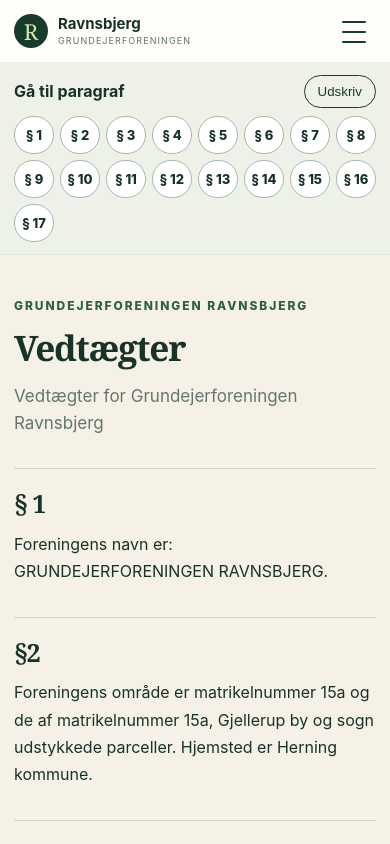
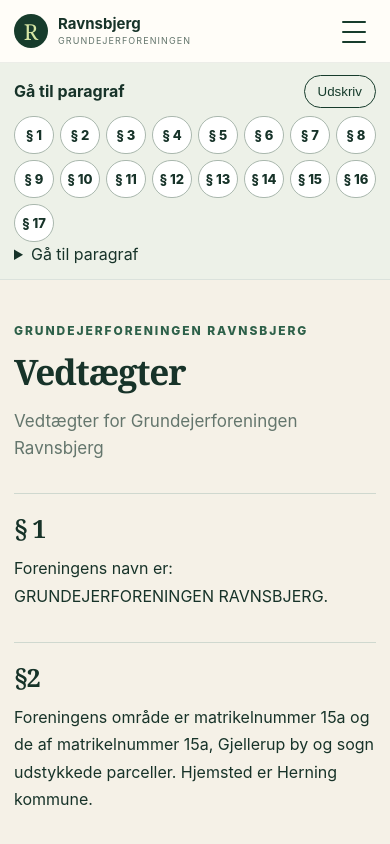
Before and after one commit to laugebex/Ravnsbjerg-info, a Next.js app: page /vedtaegter in a window 390 px wide. Shown: the top 844 px of the page. Built offline with nearby package versions, Linux system fonts and the light colour scheme.

Commit message:
Make bylaws navigation robust and compact on mobile

```diff
--- a/components/BylawsTools.jsx
+++ b/components/BylawsTools.jsx
@@ -1,14 +1,9 @@
 'use client'
-import {useEffect} from 'react'
 
 const paragraphs=Array.from({length:17},(_,i)=>i+1)
+const Links=()=> <nav className="bylawsToc" aria-label="Vedtægternes paragraffer">{paragraphs.map(n=><a key={n} href={`#paragraf-${n}`}>§ {n}</a>)}</nav>
 
-export function BylawsTools(){
-  useEffect(()=>{
-    document.querySelectorAll('.legalSection').forEach((section,i)=>{
-      section.id=`paragraf-${i+1}`
-      section.style.scrollMarginTop='92px'
-    })
-  },[])
-  return <aside className="bylawsTools" aria-label="Genveje til vedtægterne"><div className="wrap legalWrap"><div className="bylawsToolsTop"><strong>Gå til paragraf</strong><button className="printButton" type="button" onClick={()=>window.print()}>Udskriv</button></div><nav className="bylawsToc" aria-label="Vedtægternes paragraffer">{paragraphs.map(n=><a key={n} href={`#paragraf-${n}`}>§ {n}</a>)}</nav></div></aside>
-}
+export function BylawsTools(){return <aside className="bylawsTools" aria-label="Genveje til vedtægterne"><div className="wrap legalWrap">
+  <div className="bylawsDesktop"><div className="bylawsToolsTop"><strong>Gå til paragraf</strong><button className="printButton" type="button" onClick={()=>window.print()}>Udskriv</button></div><Links/></div>
+  <details className="bylawsMobile"><summary>Gå til paragraf</summary><Links/><button className="printButton" type="button" onClick={()=>window.print()}>Udskriv vedtægterne</button></details>
+</div></aside>}
```
